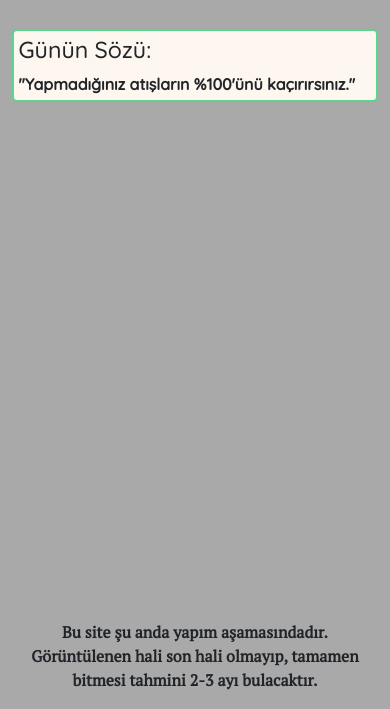
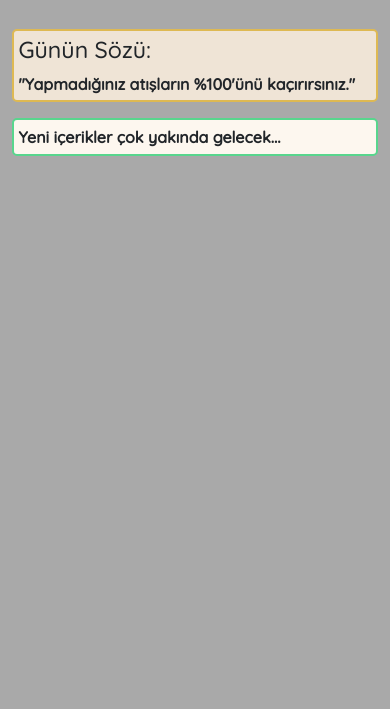
Before and after one commit to burakalatas/Basic_web_project, a plain HTML site: page index.html in a window 390 px wide. Both pictures are taken after a click on the item "Koyu Mod". Shown: the part 135-844 px from the top of the page. Drawn offline with nearby package versions, Linux system fonts and the light colour scheme; a web font is replaced by a local one.

Commit message:
Blog added. Sweet Alert added.

```diff
--- a/index.html
+++ b/index.html
@@ -60,6 +60,13 @@
         <p id="sentenceofday">Günün sözü atanmamış!</p>
     </div>
 
+    <div class="blog">Yeni içerikler çok yakında gelecek...
+        <!--<button onclick="iyiki()" style="border-radius:7px; background-color:antiquewhite ;">Tıkla</button> -->
+    </div>
+
+
+
+
 
 
 
@@ -100,9 +107,12 @@
         <button onclick="goUp()" id="topButton" title="Go to top"><i class="fa-solid fa-arrow-up"></i></button>
     </div>
 
+    <!-- Js Files -->
     <script src="src/js/index.js"></script>
     <script src="src/js/timer.js"></script>
     <script src="src/js/sentenceofday.js"></script>
+    <!-- Sweet Alert Js -->
+    <script src="https://unpkg.com/sweetalert/dist/sweetalert.min.js"></script>
 </body>
 
 </html>
--- a/src/css/index.css
+++ b/src/css/index.css
@@ -99,7 +99,7 @@ p {
     padding: 0.3em 1em;
 }
 
-@media only screen and (max-width: 600px) {
+@media only screen and (max-width: 800px) {
     body {
         margin: 0;
     }
@@ -108,10 +108,13 @@ p {
         border-radius: 0;
     }
 
-    #sentenceofdayexternal {
-        right: 3% !important;
+    #sentenceofdayexternal,
+    .blog {
+        right: 0 !important;
+        left: 3%;
         width: 94% !important;
-
+        display: block !important;
+        position: relative !important;
     }
 
 }
@@ -125,14 +128,15 @@ p {
 
 /* Sentence of Day */
 #sentenceofdayexternal {
-    border: 2px solid #58D68D;
+    border: 2px solid #deb953;
     padding: 0.3em;
     display: inline-block;
     border-radius: 5px;
-    width: 14em;
+    width: 18%;
     position: absolute;
     right: 12%;
-    background-color: rgb(253, 247, 239);
+    background-color: rgb(239, 228, 214);
+    margin-bottom: 1em;
 
 }
 
@@ -140,3 +144,14 @@ p {
 #clock {
     text-align: end;
 }
+
+/* blog */
+.blog {
+    border: 2px solid #58D68D;
+    padding: 0.3em;
+    width: 73%;
+    border-radius: 5px;
+    background-color: rgb(253, 247, 239);
+    margin-bottom: 1em;
+
+}
--- a/src/js/index.js
+++ b/src/js/index.js
@@ -5,14 +5,14 @@ function dark() {
     var navbar = document.querySelector(".navbar");
     navbar.style.backgroundColor = navbar.style.backgroundColor === "gray" ? "#58D68D" : "gray";
 
-    var button = document.querySelector("button");
-    button.style.backgroundColor = button.style.backgroundColor === "gray" ? "#58D68D" : "gray";
+    // var button = document.querySelector("button");
+    // button.style.backgroundColor = button.style.backgroundColor === "gray" ? "#58D68D" : "gray";
 
     topButton.style.backgroundColor = topButton.style.backgroundColor === "gray" ? "#58D68D" : "gray";
 
     document.body.classList.toggle('BgGray');
 
-    var button2 = document.getElementById("topButton");
+    var button2 = document.querySelector("topButton");
     button2.style.backgroundColor = button2.style.backgroundColor === "gray" ? "#58D68D" : "gray";
 
 }
@@ -33,3 +33,7 @@ function scrollFunction() {
         topButton.style.display = "none";
     }
 }
+
+function iyiki() {
+    swal("İyi ki varsınnn! <3");
+}
--- a/src/js/sentenceofday.js
+++ b/src/js/sentenceofday.js
@@ -9,7 +9,7 @@ quotes[7, 18] = "Hayattaki en büyük zafer benim için hiçbir zaman düşmemek
 quotes[7, 19] = "Hayatta en kıymetli hediye zamandır. Kime hediye ettiğinize dikkat edin."
 quotes[7, 20] = "Her ağlayan güçsüz değildir. Tıpkı her gülenin mutlu olmadığı gibi."
 quotes[7, 21] = "Asla başka insanlar üzülmesin diye kendini üzme. Sen kaldırabiliyorsan onlar da kaldırabilir. - Bob Marley"
-quotes[7, 22] = ""
+quotes[7, 22] = "Bir şeyi çok istersin olmaz, hiç istemezsin yine olmaz, birine söylersen hiç olmaz, söylemesen de olmaz. Bazen ne yaparsan yap olmaz."
 quotes[7, 23] = ""
 
 
--- a/src/js/timer.js
+++ b/src/js/timer.js
@@ -33,6 +33,11 @@ function clock() {
     // Get today's date and time
     var nowHours = new Date().getHours();
     var nowMinutes = new Date().getMinutes();
+    if (nowHours < 10) {
+        var c = nowHours;
+        nowHours = "0";
+        nowHours += c;
+    }
     if (nowMinutes < 10) {
         var c = nowMinutes;
         nowMinutes = "0";
```
